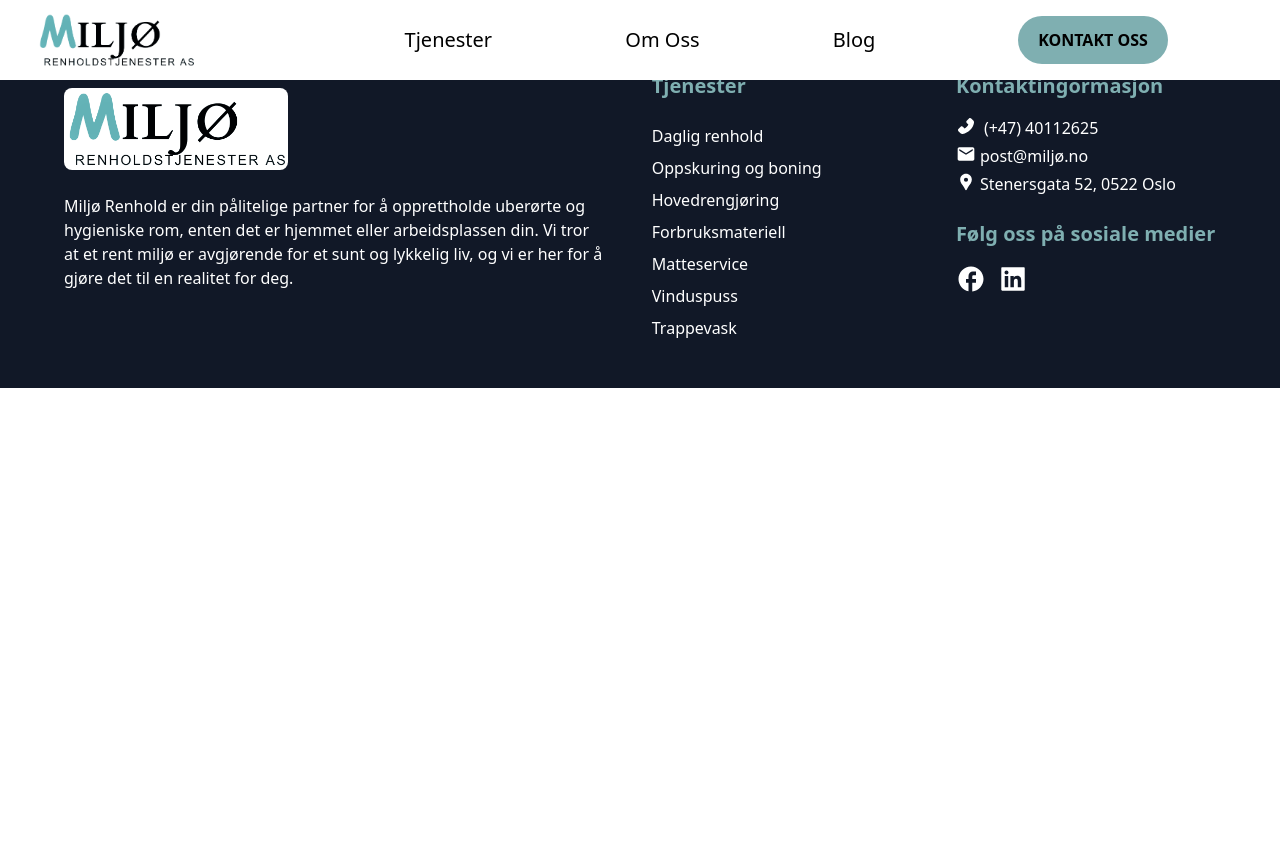
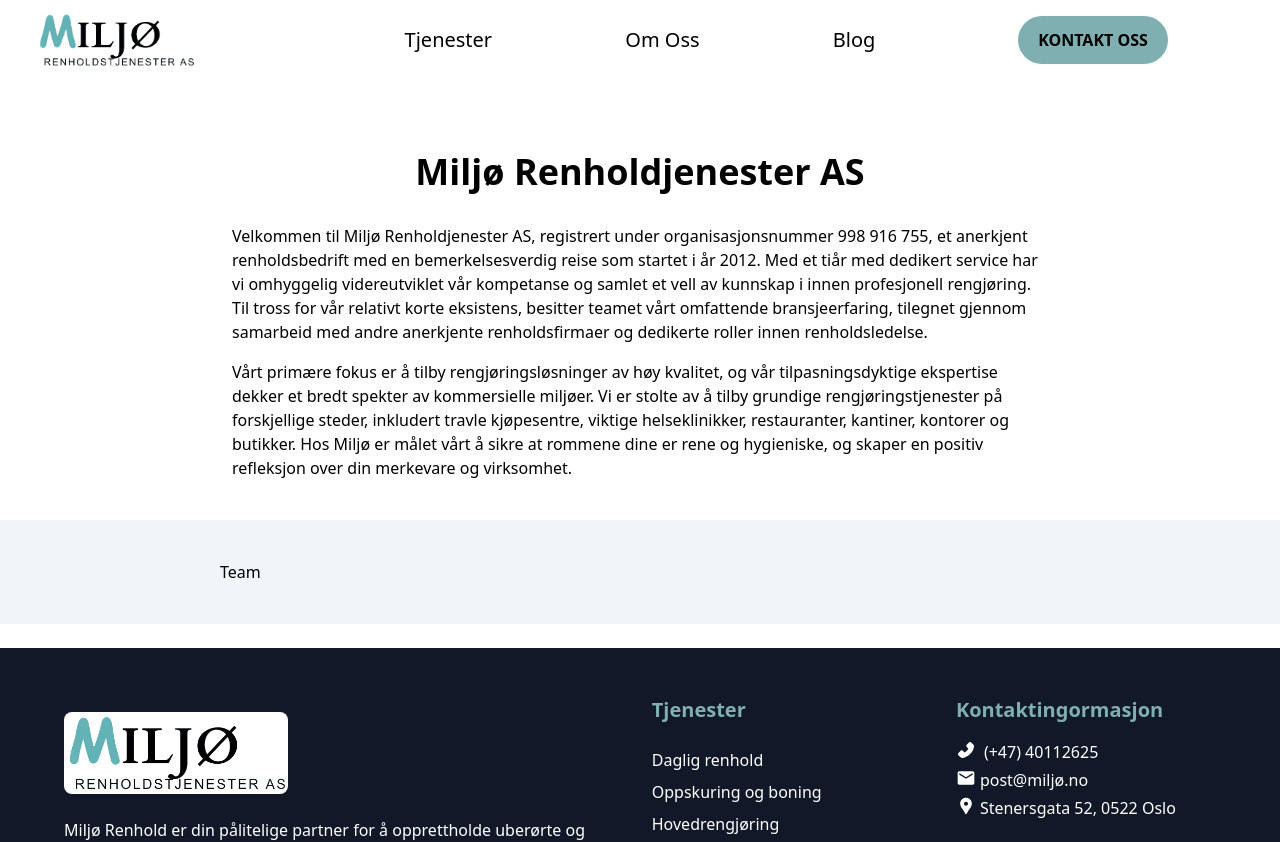
Before and after one commit to Amrit199/cleaning_website, a Next.js app: page /about in a window 1280 px wide. Shown: the top 842 px of the page. Before the commit the page ends 800 px from the top, so only its background shows below. Built offline with nearby package versions, Linux system fonts and the light colour scheme.

Commit message:
Om oss
Om oss updated

```diff
--- a/components/Navbar.jsx
+++ b/components/Navbar.jsx
@@ -28,7 +28,7 @@
           >
             Tjenester
           </Link>
-          <Link href="/pricing" className="hover:text-[#206e61] cursor-pointer">
+          <Link href="/about" className="hover:text-[#206e61] cursor-pointer">
             Om Oss
           </Link>
           <Link href="/blogs" className="hover:text-[#206e61] cursor-pointer">
@@ -79,7 +79,7 @@
               Tjenester
             </Link>
             <Link
-              href="/pricing"
+              href="/about"
               className="hover:text-[#206e61] cursor-pointer"
             >
               Om Oss
--- /dev/null
+++ b/components/Team.jsx
@@ -0,0 +1,9 @@
+import React from 'react'
+
+const Team = () => {
+  return (
+    <div>Team</div>
+  )
+}
+
+export default Team
--- a/pages/about/index.jsx
+++ b/pages/about/index.jsx
@@ -1,9 +1,39 @@
-import React from 'react'
+import Team from "@/components/Team";
+import React from "react";
 
 const index = () => {
   return (
-    <div>About us</div>
-  )
-}
+    <div className="w-full pt-24 pb-6 text-black">
+      <div className=" w-[90%] sm:w-[80%] md:w-[70%] mx-auto md:p-10 flex flex-col items-center gap-4">
+        <h2 className="text-black py-4">Miljø Renholdjenester AS</h2>
+        <p>
+          Velkommen til Miljø Renholdjenester AS, registrert under
+          organisasjonsnummer 998 916 755, et anerkjent renholdsbedrift med en
+          bemerkelsesverdig reise som startet i år 2012. Med et tiår med
+          dedikert service har vi omhyggelig videreutviklet vår kompetanse og
+          samlet et vell av kunnskap i innen profesjonell rengjøring. Til tross
+          for vår relativt korte eksistens, besitter teamet vårt omfattende
+          bransjeerfaring, tilegnet gjennom samarbeid med andre anerkjente
+          renholdsfirmaer og dedikerte roller innen renholdsledelse.
+        </p>
+        <p>
+          Vårt primære fokus er å tilby rengjøringsløsninger av høy kvalitet, og
+          vår tilpasningsdyktige ekspertise dekker et bredt spekter av
+          kommersielle miljøer. Vi er stolte av å tilby grundige
+          rengjøringstjenester på forskjellige steder, inkludert travle
+          kjøpesentre, viktige helseklinikker, restauranter, kantiner, kontorer
+          og butikker. Hos Miljø er målet vårt å sikre at rommene dine er rene
+          og hygieniske, og skaper en positiv refleksjon over din merkevare og
+          virksomhet.
+        </p>
+      </div>
+      <div className="w-full bg-slate-100 p-10">
+        <div className="lg:w-[70%] mx-auto">
+          <Team />
+        </div>
+      </div>
+    </div>
+  );
+};
 
-export default index
+export default index;
```
